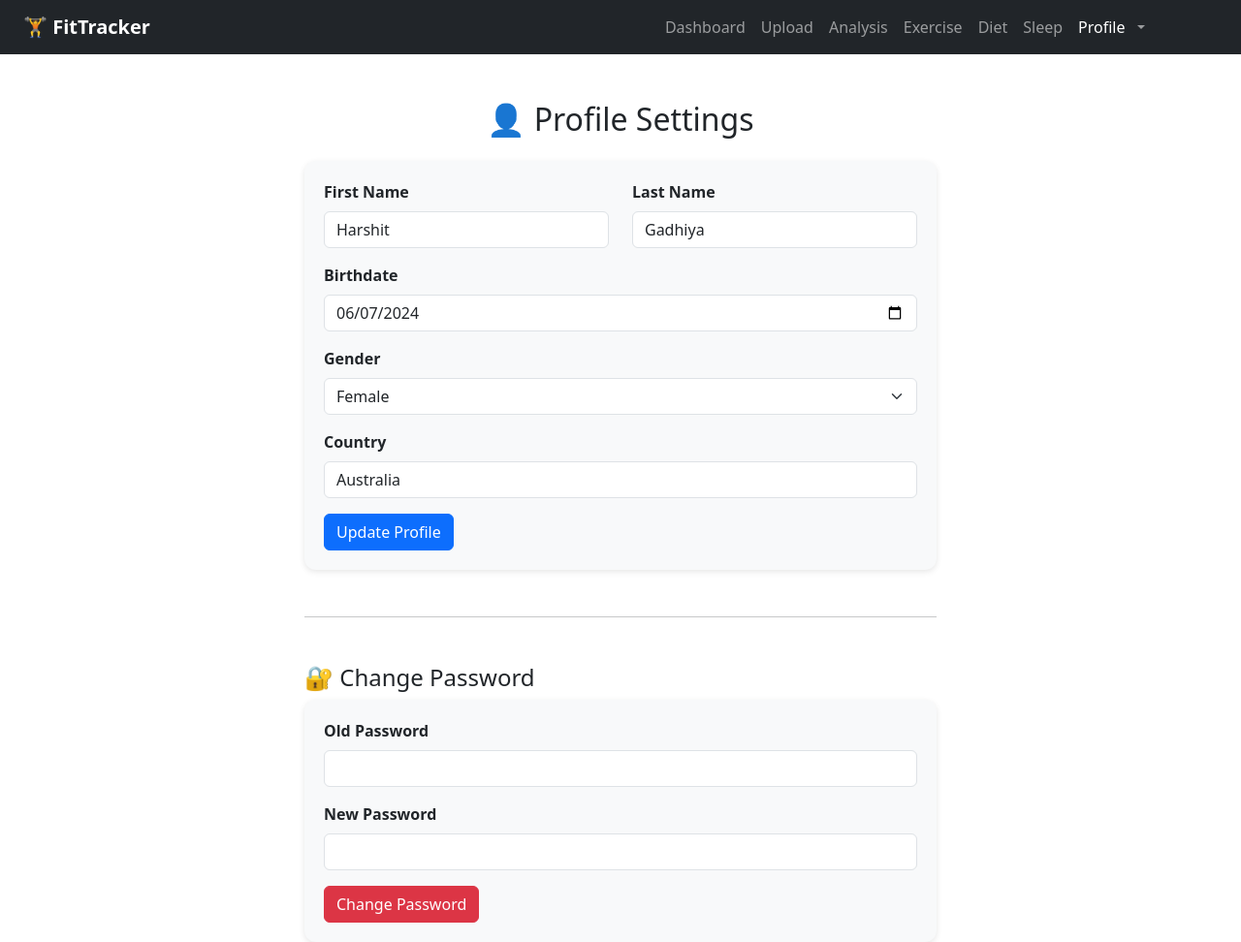
After one commit to harshit-3/CITS_5505_Group_25, a Flask app: page /profile in a window 1280 px wide. The commit adds this page. Shown: the whole page at 97% size. Run offline with Flask 3, Linux system fonts and the light colour scheme; a user stored in the database is signed in.

Commit message:
made profile page and other required file, user can now update there details and password

```diff
--- a/app/routes.py
+++ b/app/routes.py
@@ -1,4 +1,4 @@
-from flask import Blueprint, render_template, request, redirect, url_for, flash, session
+from flask import Blueprint, render_template, request, redirect, url_for, flash, session, jsonify
 from werkzeug.security import generate_password_hash, check_password_hash
 from .models import db, User, ExerciseEntry, DietEntry, SleepEntry
 from markupsafe import Markup
@@ -578,3 +578,43 @@ def share():
                            sleep_stage_labels=sleep_stage_labels,
                            sleep_stage_counts=sleep_stage_counts,
                            )
+
+
+
+@main.route("/profile")
+def profile():
+    if "user_id" not in session:
+        return redirect(url_for("main.login"))
+    user = User.query.get(session["user_id"])
+    return render_template("profile.html", user=user)
+
+@main.route("/profile/update", methods=["POST"])
+def update_profile():
+    if "user_id" not in session:
+        return jsonify({"status": "error", "message": "Not logged in"})
+
+    user = User.query.get(session["user_id"])
+    user.first_name = request.form.get("first_name", user.first_name)
+    user.last_name = request.form.get("last_name", user.last_name)
+    user.birthdate = request.form.get("birthdate", user.birthdate)
+    user.gender = request.form.get("gender", user.gender)
+    user.country = request.form.get("country", user.country)
+
+    db.session.commit()
+    return jsonify({"status": "success", "message": "Profile updated"})
+
+@main.route("/profile/password", methods=["POST"])
+def change_password():
+    if "user_id" not in session:
+        return jsonify({"status": "error", "message": "Not logged in"})
+
+    user = User.query.get(session["user_id"])
+    old_password = request.form["old_password"]
+    new_password = request.form["new_password"]
+
+    if not check_password_hash(user.password, old_password):
+        return jsonify({"status": "error", "message": "Old password is incorrect"})
+
+    user.password = generate_password_hash(new_password)
+    db.session.commit()
+    return jsonify({"status": "success", "message": "Password updated successfully"})
--- /dev/null
+++ b/app/static/css/base.css
@@ -0,0 +1,9 @@
+
+.navbar .dropdown-toggle img {
+    border: 2px solid #fff;
+    transition: transform 0.2s ease-in-out;
+  }
+
+  .navbar .dropdown-toggle:hover img {
+    transform: scale(1.05);
+  }
--- /dev/null
+++ b/app/static/css/profile.css
@@ -0,0 +1,18 @@
+.container {
+    max-width: 700px;
+  }
+
+  label {
+    font-weight: bold;
+  }
+
+  form {
+    background-color: #f8f9fa;
+    padding: 20px;
+    border-radius: 12px;
+    box-shadow: 0 2px 6px rgba(0, 0, 0, 0.1);
+  }
+
+  hr {
+    margin: 40px 0;
+  }
--- /dev/null
+++ b/app/static/js/profile.js
@@ -0,0 +1,32 @@
+document.addEventListener("DOMContentLoaded", () => {
+    const profileForm = document.getElementById("profileForm");
+    const passwordForm = document.getElementById("passwordForm");
+    const alertBox = document.getElementById("profileAlert");
+
+    function showAlert(type, message) {
+      alertBox.innerHTML = `<div class="alert alert-${type}" role="alert">${message}</div>`;
+    }
+
+    profileForm.addEventListener("submit", async (e) => {
+      e.preventDefault();
+      const formData = new FormData(profileForm);
+      const res = await fetch("/profile/update", {
+        method: "POST",
+        body: formData,
+      });
+      const data = await res.json();
+      showAlert(data.status === "success" ? "success" : "danger", data.message);
+    });
+
+    passwordForm.addEventListener("submit", async (e) => {
+      e.preventDefault();
+      const formData = new FormData(passwordForm);
+      const res = await fetch("/profile/password", {
+        method: "POST",
+        body: formData,
+      });
+      const data = await res.json();
+      showAlert(data.status === "success" ? "success" : "danger", data.message);
+      if (data.status === "success") passwordForm.reset();
+    });
+  });
--- a/app/templates/base.html
+++ b/app/templates/base.html
@@ -4,6 +4,8 @@
     <meta charset="UTF-8">
     <title>{% block title %}Fitness Tracker{% endblock %}</title>
     <link href="https://cdn.jsdelivr.net/npm/bootstrap@5.3.0/dist/css/bootstrap.min.css" rel="stylesheet">
+    <link rel="stylesheet" href="{{ url_for('static', filename='css/base.css') }}">
+
 </head>
 <body>
     <nav class="navbar navbar-expand-lg navbar-dark bg-dark px-4">
@@ -35,9 +37,22 @@
               <a class="nav-link" href="{{ url_for('main.sleep_records') }}">Sleep</a>
             </li>
 
-            <li class="nav-item">
-              <a class="nav-link text-danger fw-bold" href="{{ url_for('main.logout') }}">Logout</a>
+            <li class="nav-item dropdown">
+              <a class="nav-link dropdown-toggle d-flex align-items-center gap-2" href="#" id="userDropdown" role="button" data-bs-toggle="dropdown" aria-expanded="false">
+                <!--  <img src="{{ url_for('static', filename='img/avatar.png') }}" alt="avatar" class="rounded-circle" width="32" height="32">-->
+                <span class="d-none d-md-inline fw-medium text-white">Profile</span>
+              </a>
+              <ul class="dropdown-menu dropdown-menu-end" aria-labelledby="userDropdown">
+                <li><a class="dropdown-item" href="{{ url_for('main.profile') }}">👤 Edit Profile</a></li>
+                <li><hr class="dropdown-divider"></li>
+                <li><a class="dropdown-item text-danger fw-bold" href="{{ url_for('main.logout') }}">🚪 Logout</a></li>
+              </ul>
             </li>
+
+            <li class="nav-item" >
+              <pre>        </pre>
+            </li>
+
           </ul>
         </div>
         {% endif %}
@@ -50,6 +65,28 @@
     </div>
 
     <script src="https://cdn.jsdelivr.net/npm/bootstrap@5.3.0/dist/js/bootstrap.bundle.min.js"></script>
-    {% block scripts %}{% endblock %}
+    {% block scripts %}
+    <script>
+      document.addEventListener("DOMContentLoaded", () => {
+        const dropdown = document.querySelector('.nav-item.dropdown');
+
+        if (dropdown) {
+          const toggle = dropdown.querySelector('.dropdown-toggle');
+          const menu = dropdown.querySelector('.dropdown-menu');
+
+          dropdown.addEventListener('mouseenter', () => {
+            menu.classList.add('show');
+            toggle.setAttribute('aria-expanded', 'true');
+          });
+
+          dropdown.addEventListener('mouseleave', () => {
+            menu.classList.remove('show');
+            toggle.setAttribute('aria-expanded', 'false');
+          });
+        }
+      });
+      </script>
+
+      {% endblock %}
 </body>
 </html>
--- /dev/null
+++ b/app/templates/profile.html
@@ -0,0 +1,57 @@
+{% extends "base.html" %}
+{% block title %}Profile{% endblock %}
+{% block content %}
+<script src="{{ url_for('static', filename='js/profile.js') }}"></script>
+<link rel="stylesheet" href="{{ url_for('static', filename='css/profile.css') }}">
+
+<div class="container mt-5">
+    <div id="profileAlert" class="mt-4"></div>
+  <h2 class="text-center mb-4">👤 Profile Settings</h2>
+  <form id="profileForm">
+    <div class="row mb-3">
+      <div class="col">
+        <label class="form-label">First Name</label>
+        <input type="text" class="form-control" name="first_name" value="{{ user.first_name }}">
+      </div>
+      <div class="col">
+        <label class="form-label">Last Name</label>
+        <input type="text" class="form-control" name="last_name" value="{{ user.last_name }}">
+      </div>
+    </div>
+    <div class="mb-3">
+      <label class="form-label">Birthdate</label>
+      <input type="date" class="form-control" name="birthdate" value="{{ user.birthdate }}">
+    </div>
+    <div class="mb-3">
+      <label class="form-label">Gender</label>
+      <select class="form-select" name="gender">
+        <option {{ 'selected' if user.gender == 'Male' }}>Male</option>
+        <option {{ 'selected' if user.gender == 'Female' }}>Female</option>
+        <option {{ 'selected' if user.gender == 'Other' }}>Other</option>
+      </select>
+    </div>
+    <div class="mb-3">
+      <label class="form-label">Country</label>
+      <input type="text" class="form-control" name="country" value="{{ user.country }}">
+    </div>
+    <button type="submit" class="btn btn-primary">Update Profile</button>
+  </form>
+
+  <hr class="my-5">
+
+  <h4>🔐 Change Password</h4>
+  <form id="passwordForm">
+    <div class="mb-3">
+      <label class="form-label">Old Password</label>
+      <input type="password" class="form-control" name="old_password" required>
+    </div>
+    <div class="mb-3">
+      <label class="form-label">New Password</label>
+      <input type="password" class="form-control" name="new_password" required>
+    </div>
+    <button type="submit" class="btn btn-danger">Change Password</button>
+  </form>
+
+
+</div>
+{% endblock %}
```
Also changed, not shown: instance/tracker.db.
